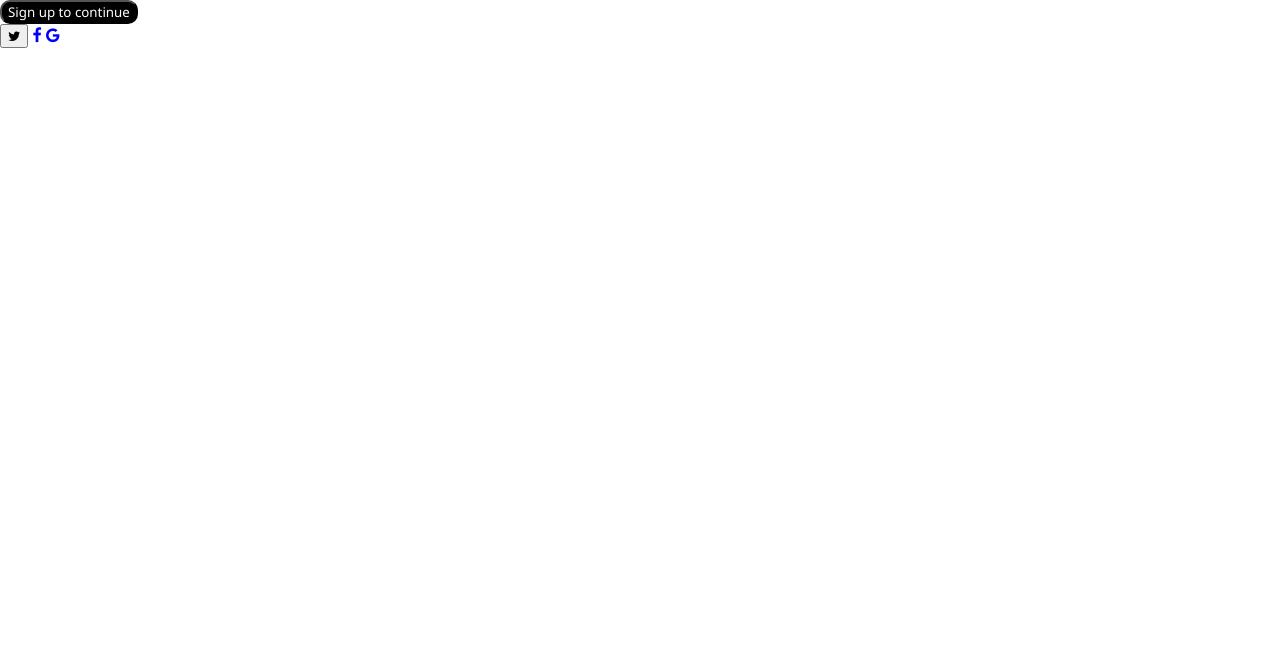
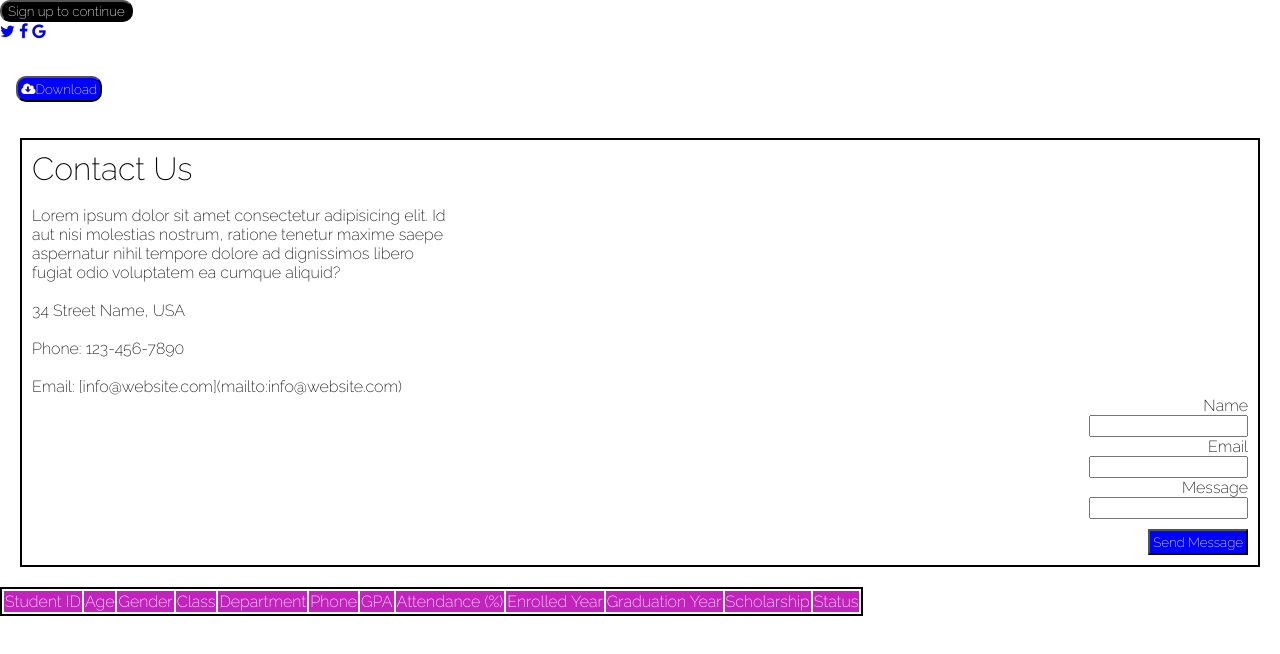
Before and after one commit to Papi-Chillz/Mid_Sem-Practical, a plain HTML site: page index.html in a window 1280 px wide. Drawn offline with Linux system fonts and the light colour scheme; a web font is replaced by a local one.

Commit message:
Add files via upload
second commit

```diff
--- a/index.css
+++ b/index.css
@@ -1,10 +1,14 @@
+@import url('https://fonts.googleapis.com/css2?family=Grechen+Fuemen&family=Raleway:ital,wght@0,100..900;1,100..900&display=swap');
 *{
     margin: 0;
     box-sizing: border-box;
-    font-family: 'Segoe UI', Tahoma, Geneva, Verdana, sans-serif;
+    font-family: "Raleway", sans-serif ;
+    font-weight: 200;
 }
 body{
     justify-content: center;
+
+
 }
 .first{
     background-color: black;
@@ -20,6 +24,46 @@ body{
 }
 .social:hover{
     background-color: aqua;
-
-
 }
+.download{
+    background-color: blue;
+    color: white;
+    border-radius: 10px;
+    text-align: center;
+    padding: 0.2rem;
+    margin: 1rem;
+}
+.contact{
+    background-color: blue;
+    color: white;
+    text-align: center;
+    padding: 3px;
+    margin-top: 10px;
+}
+form{
+    display: block;
+    border: 2px solid black;
+    margin: 20px;
+    padding: 10px;
+}
+.container{
+    text-align: right;
+}
+.info{
+    text-align: left;
+}
+.header > p{
+    color: black;
+    font-weight;
+}
+.h1{
+    font-weight: 300;
+}
+th{
+    background-color: #c223bc;
+    color: white;
+    border: none;
+}
+.records{
+    border: 2px solid black;
+}
--- a/index.html
+++ b/index.html
@@ -5,6 +5,7 @@
     <meta name="viewport" content="width=device-width, initial-scale=1.0">
     <link rel="stylesheet" href="index.css">
     <link rel="stylesheet" href="https://cdnjs.cloudflare.com/ajax/libs/font-awesome/4.7.0/css/font-awesome.min.css">
+
     <title>Document</title>
 </head>
 <body>
@@ -14,10 +15,66 @@
 
     <div class="social">
 
-        <button><i class="fa fa-twitter" aria-hidden="true"></i></button>
+        <i class="fa fa-twitter" aria-hidden="true"></i>
         <i class="fa fa-facebook" aria-hidden="true"></i>
         <i class="fa fa-google" aria-hidden="true"></i>
     </div>
+    <br>
+
+    <button class="download"><i class="fa fa-cloud-download" aria-hidden="true"></i>Download<a href=""></a></button>
+    <br>
+
+    <form action="">
+        <div class="info">
+            <div class="header">
+                <h1><b>Contact Us</b></h1>
+            </div>
+            <br>
+            <div class="words">
+                <p>Lorem ipsum dolor sit amet consectetur adipisicing elit. Id <br> aut nisi molestias nostrum, ratione tenetur maxime saepe <br>aspernatur nihil tempore dolore ad dignissimos libero <br> fugiat odio voluptatem ea cumque aliquid?</p>
+            </div>
+            <br>
+            <div class="personnal">
+                <p>34 Street Name, USA</p>
+                <br>
+                <p>Phone: 123-456-7890</p>
+                <br>
+                <p>Email: [info@website.com](mailto:info@website.com)</p>
+            </div>
+        </div>
+        <div class="container">
+            <label for="name"><b>Name</b></label>
+            <br>
+            <input type="text" id="name" name="name">
+            <br>
+            <label for="email"><b>Email</b></label>
+            <br>
+            <input type="email" id="email" name="email">
+            <br>
+            <label for="message"><b>Message</b></label>
+            <br>
+            <input type="" id="message" name="message">
+            <br>
+
+            <button class="contact">Send Message</button>
+        </div>
+    </form>
+
+    <table class="records">
+        <th>Student ID</th>
+
+        <th>Age</th>
+        <th>Gender</th>
+        <th>Class</th>
+        <th>Department</th>
+        <th>Phone</th>
+        <th>GPA</th>
+        <th>Attendance (%)</th>
+        <th>Enrolled Year</th>
+        <th>Graduation Year</th>
+        <th>Scholarship</th>
+        <th>Status</th>
+    </table>
 
 </body>
 </html>
```
